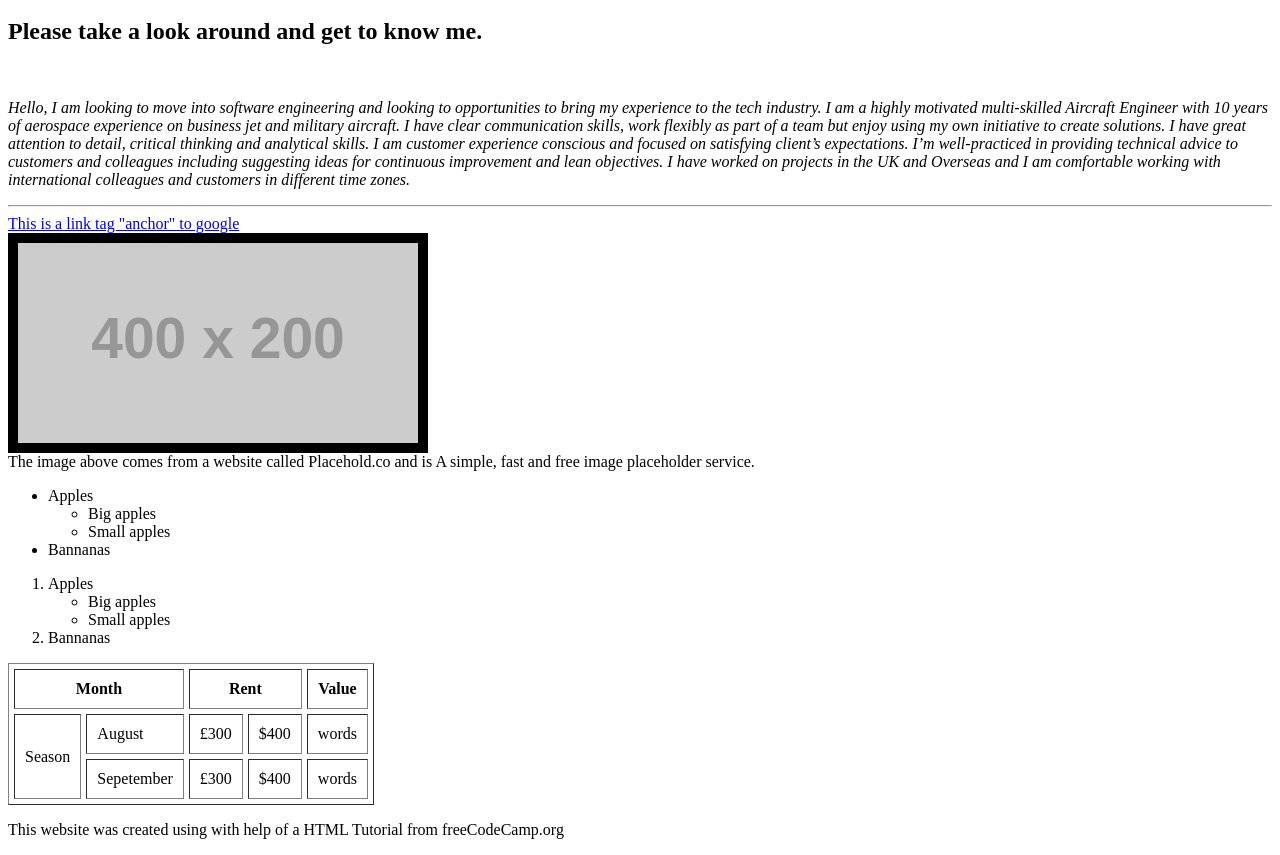
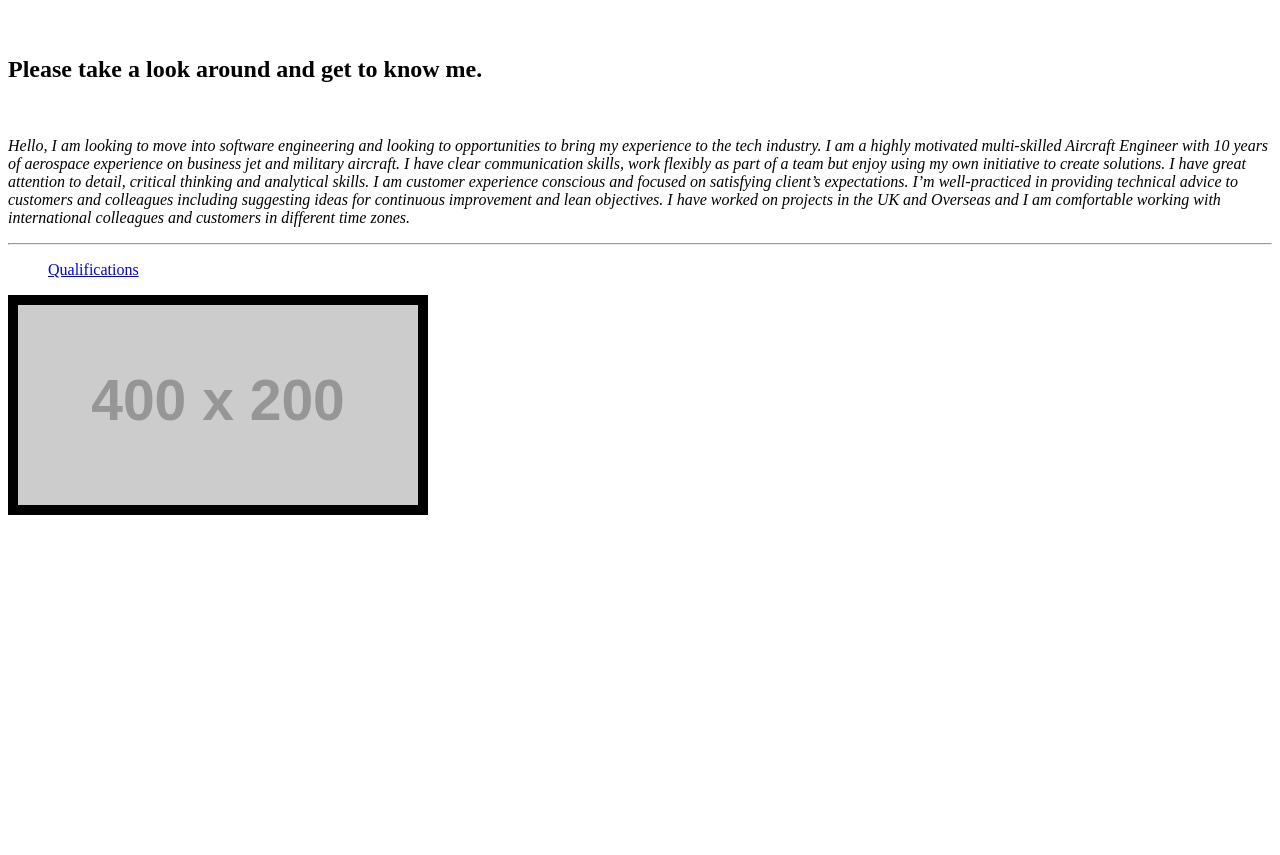
Before and after one commit to Tenchi841/CV-Website, a plain HTML site: page index.html in a window 1280 px wide. Shown: the part 48-903 px from the top of the page. After the commit the page ends 800 px from the top, so only its background shows below. Drawn offline with Linux system fonts and the light colour scheme; placeholder pictures from the web are drawn by us.

Commit message:
Update index.html

```diff
--- a/index.html
+++ b/index.html
@@ -7,85 +7,28 @@
 	</head>
 	<body>
 		<h1>Welcome to my online CV!</h1>
+		<br>
 		<h2>Please take a look around and get to know me.</h2>
 		<br>
 
-		<p> <i> Hello, I am looking to move into
-			software engineering and looking to
-			opportunities to bring my experience
-			to the tech industry. I am a highly
-			motivated multi-skilled Aircraft
-			Engineer with 10 years of aerospace
-			experience on business jet and military
-			aircraft. I have clear communication
-			skills, work flexibly as part of a team
-			but enjoy using my own initiative to
-			create solutions. I have great
-			attention to detail, critical thinking
-			and analytical skills. I am customer
-			experience conscious and focused on
-			satisfying client’s expectations. I’m
-			well-practiced in providing technical
-			advice to customers and colleagues
-			including suggesting ideas for
-			continuous improvement and lean
-			objectives. I have worked on projects
-			in the UK and Overseas and I am
-			comfortable working with
-			international colleagues and
-			customers in different time zones. </i>
+		<p> <i> Hello, I am looking to move into software engineering and looking to
+			opportunities to bring my experience to the tech industry. I am a highly
+			motivated multi-skilled Aircraft Engineer with 10 years of aerospace
+			experience on business jet and military aircraft. I have clear communication
+			skills, work flexibly as part of a team	but enjoy using my own initiative to
+			create solutions. I have great attention to detail, critical thinking
+			and analytical skills. I am customer experience conscious and focused on
+			satisfying client’s expectations. I’m well-practiced in providing technical
+			advice to customers and colleagues including suggesting ideas for
+			continuous improvement and lean objectives. I have worked on projects
+			in the UK and Overseas and I am comfortable working with
+			international colleagues and customers in different time zones. </i>
 		</P>
 		<hr>
-
-		<a href="https://www.google.co.uk" target=" blank"> This is a link tag "anchor" to google</a><br>
-
+	<ul>
+		<a href="https://tenchi841.github.io/CV-Website/Qualifications" target=" blank"> Qualifications</a><br>
+	</ul>
 		<img src="https://placehold.co/400x200/EEE/31343C" border="10"><br>
-		The image above comes from a website called Placehold.co and is A simple, fast and free image placeholder service.
-
-		<ul>
-			<li>Apples</li>
-				<ul>
-					<li>Big apples</li>
-					<li>Small apples</li>
-				</ul>
-
-			<li>Bannanas</li>
-		</ul>
-
-		<ol>
-			<li>Apples</li>
-				<ul>
-					<li>Big apples</li>
-					<li>Small apples</li>
-				</ul>
-			<li>Bannanas</li>
-		</ol>
-
-		<table border="1" cellpadding="10" cellspacing="5">
-			<tr>
-				<th colspan="2"> Month </th>
-				<th colspan="2"> Rent </th>
-				<th> Value </th>
-			</tr>
-			<tr>
-				<td rowspan="2"> Season</td>
-				<td>August</td>
-				<td>£300</td>
-				<td>$400</td>
-				<td>words</td>
-			</tr>
-
-			<tr>
-				<td>Sepetember</td>
-				<td>£300</td>
-				<td>$400</td>
-				<td>words</td>
-			</tr>
-		</table>
-
-		<P>
-		This website was created using with help of a HTML Tutorial from freeCodeCamp.org
-		</P>
 
 
 
```
